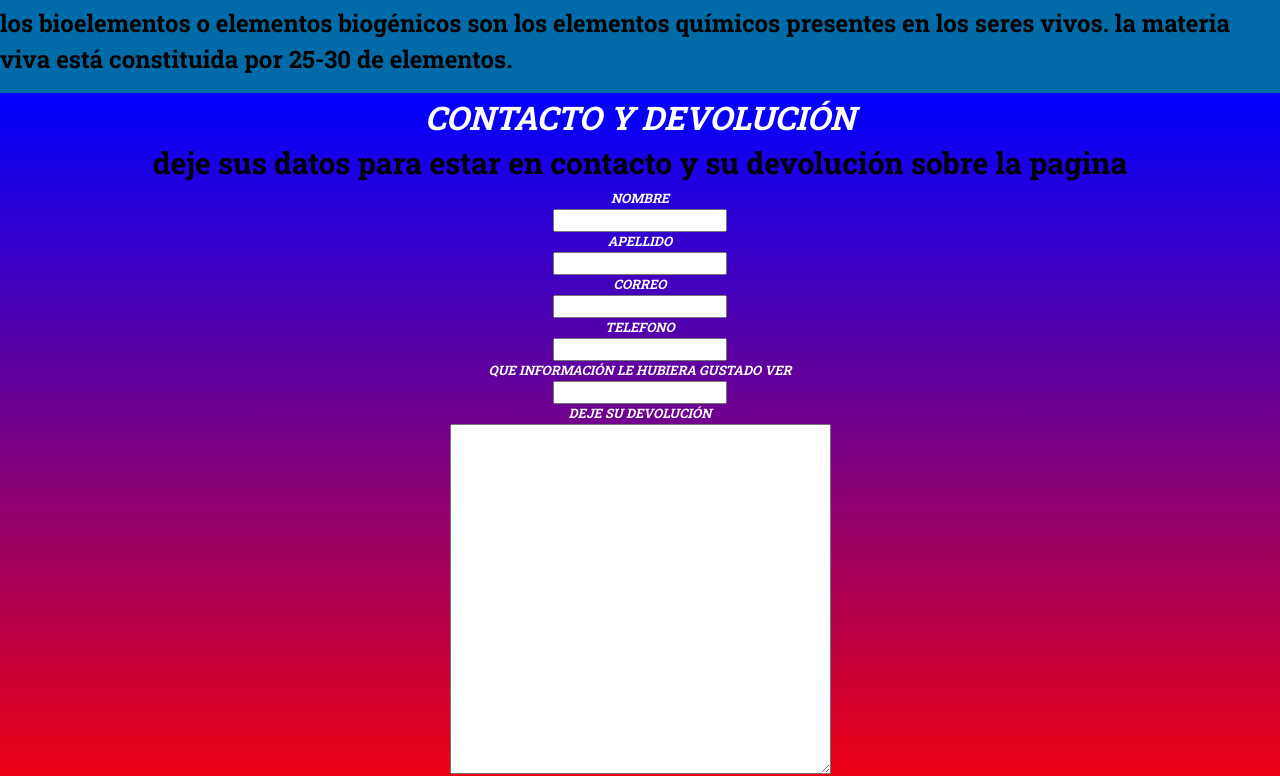
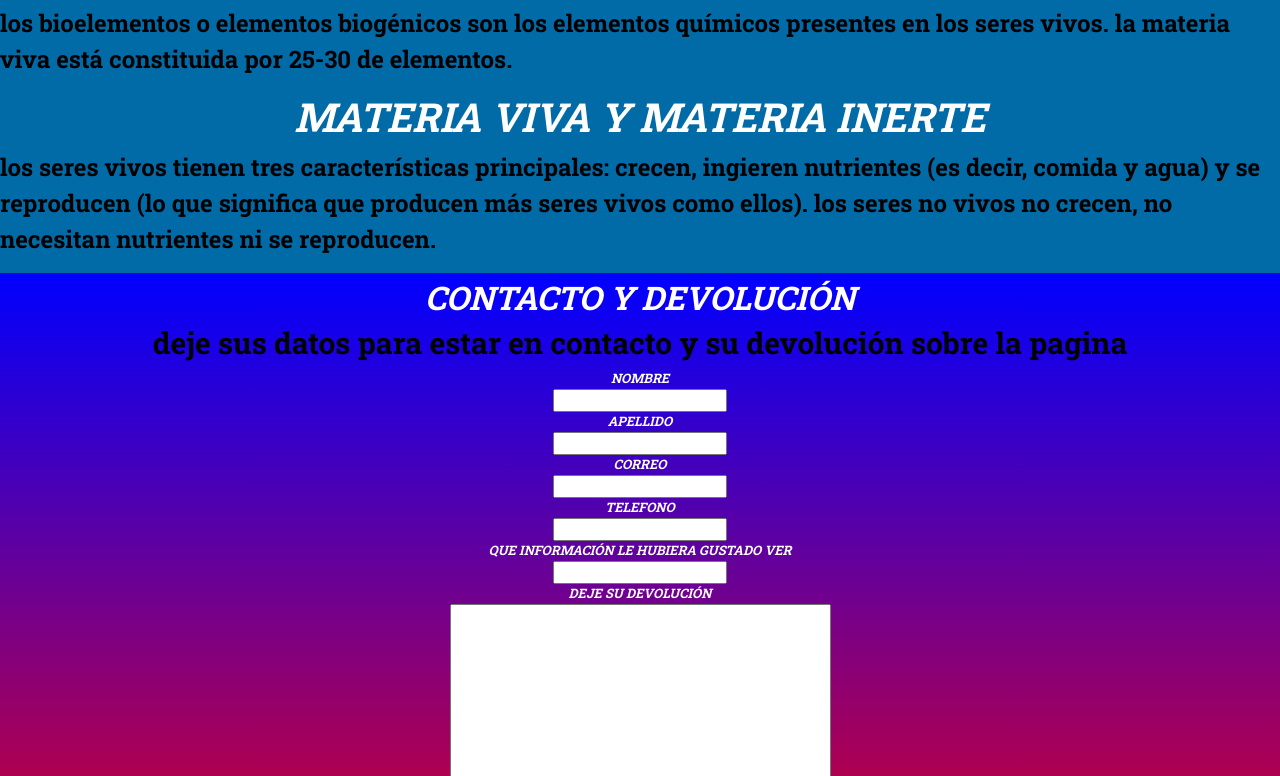
Before and after one commit to NicolasFenoy/ProyectoFinalCoder, a plain HTML site: page index.html in a window 1280 px wide. Shown: the part 7324-8100 px from the top of the page. Drawn offline with nearby package versions, Linux system fonts and the light colour scheme.

Commit message:
agregamos aun mas texto

```diff
--- a/css/style.css
+++ b/css/style.css
@@ -290,6 +290,20 @@ header img {
 }
 
 .bioelementosParrafo {
+    color: rgb(0, 0, 0);
+    text-transform: lowercase;
+    font-style: normal;
+}
+
+.materiaVivaMuerta {
+    text-align: center;
+    background-color: rgb(1, 107, 168);
+    color: rgb(255, 255, 255);
+    text-transform: uppercase;
+    font-style: italic;
+}
+
+.materiaVivaMuertaParrafo {
     color: rgb(0, 0, 0);
     text-transform: lowercase;
     font-style: normal;
--- a/index.html
+++ b/index.html
@@ -293,8 +293,16 @@
 
     <section>
         <h2 class="bioelementos">Que es un Bioelementos</h2>
-        <p class="bioelementosParrafo"> Los bioelementos o elementos biogénicos son los elementos químicos presentes en los seres vivos. La materia
+        <p class="bioelementosParrafo"> Los bioelementos o elementos biogénicos son los elementos químicos presentes en
+            los seres vivos. La materia
             viva está constituida por 25-30 de elementos. </p>
+    </section>
+
+    <section>
+        <h2 class="materiaVivaMuerta">Materia Viva y Materia Inerte</h2>
+        <p class="materiaVivaMuertaParrafo"> Los seres vivos tienen tres características principales: crecen, ingieren
+            nutrientes (es decir, comida y agua) y se reproducen (lo que significa que producen más seres vivos como
+            ellos). Los seres no vivos no crecen, no necesitan nutrientes ni se reproducen. </p>
     </section>
 
     <section class="formulario">
```
